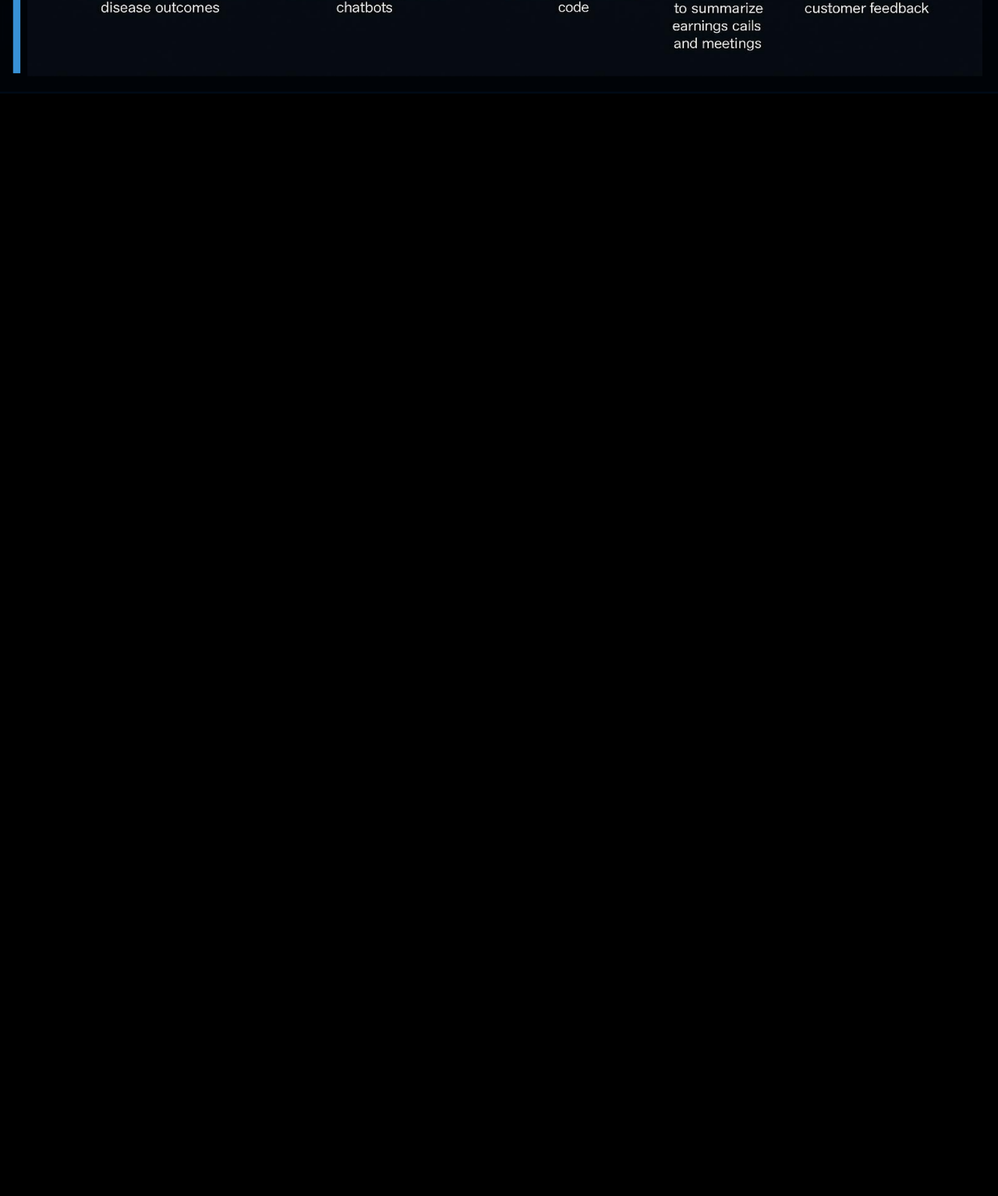
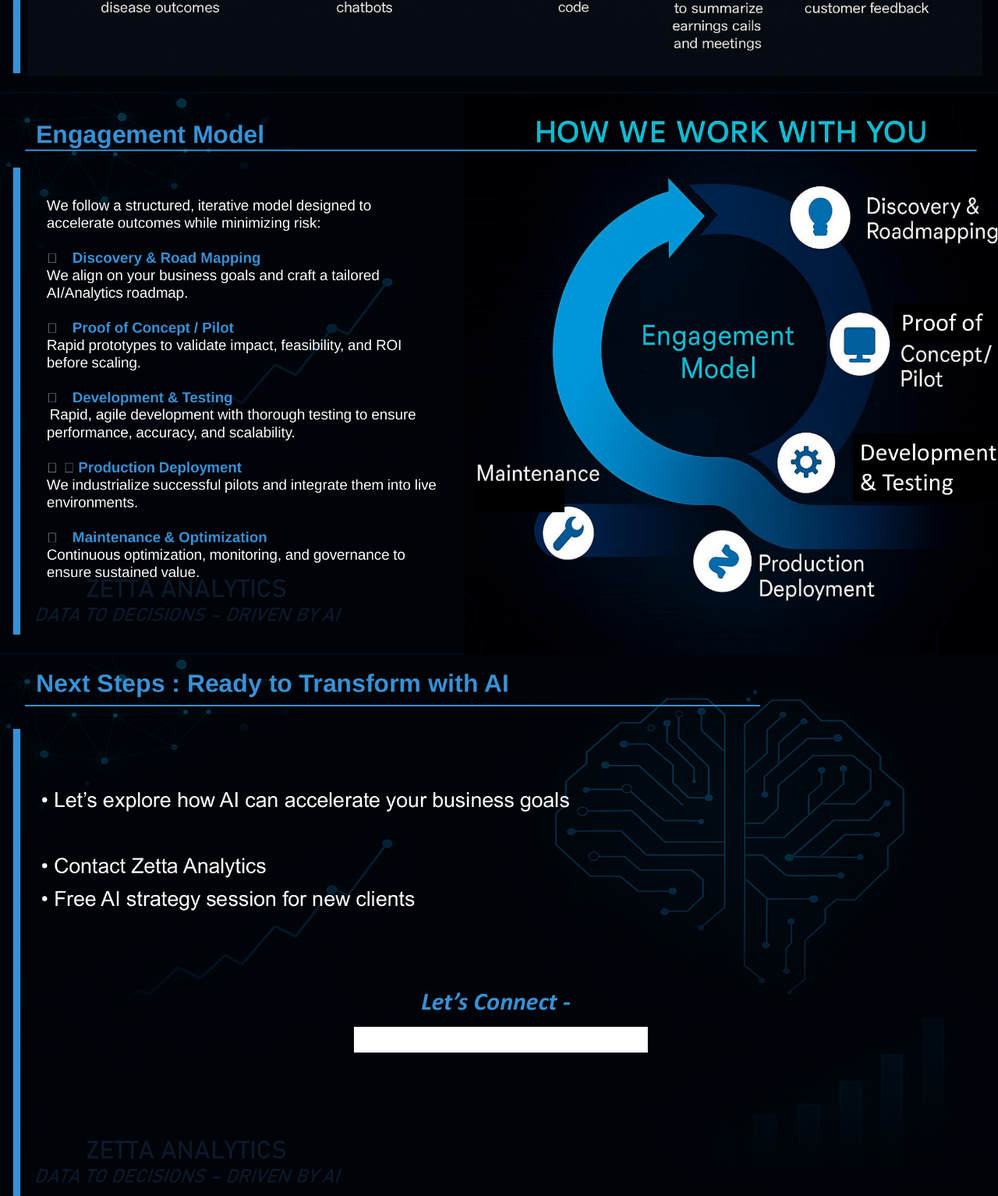
Before and after one commit to Westley-Technologies/zetta-analytics, a plain HTML site: page index.html in a window 1280 px wide. Shown: the part 6660-8194 px from the top of the page at 78% size. Before the commit the page ends 6780 px from the top, so only its background shows below. Drawn offline with Linux system fonts and the light colour scheme.

Commit message:
third commit

```diff
--- a/index.html
+++ b/index.html
@@ -25,5 +25,8 @@
   <img class="page-img" src="zetta_pdf_images/page_8.png" alt="Page 8">
   <img class="page-img" src="zetta_pdf_images/page_9.png" alt="Page 9">
   <img class="page-img" src="zetta_pdf_images/page_10.png" alt="Page 10">
+  <img class="page-img" src="zetta_pdf_images/page_11.png" alt="Page 11">
+  <img class="page-img" src="zetta_pdf_images/page_12.png" alt="Page 12">
+  <img class="page-img" src="zetta_pdf_images/page_13.png" alt="Page 13">
 </body>
 </html>
```
Also changed, not shown: zetta_pdf_images/page_11.png (added), zetta_pdf_images/page_12.png (added), zetta_pdf_images/page_13.png (added).
